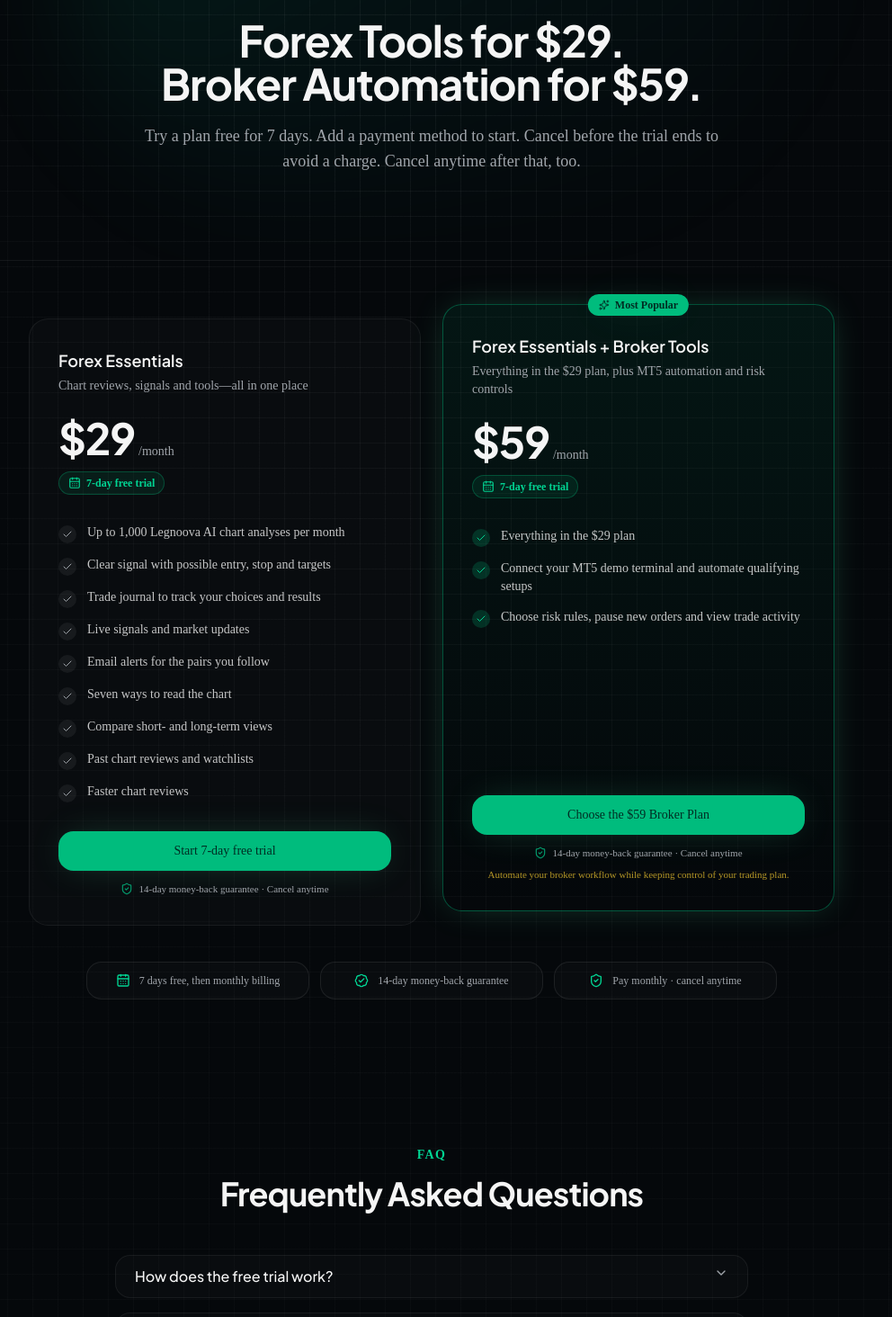
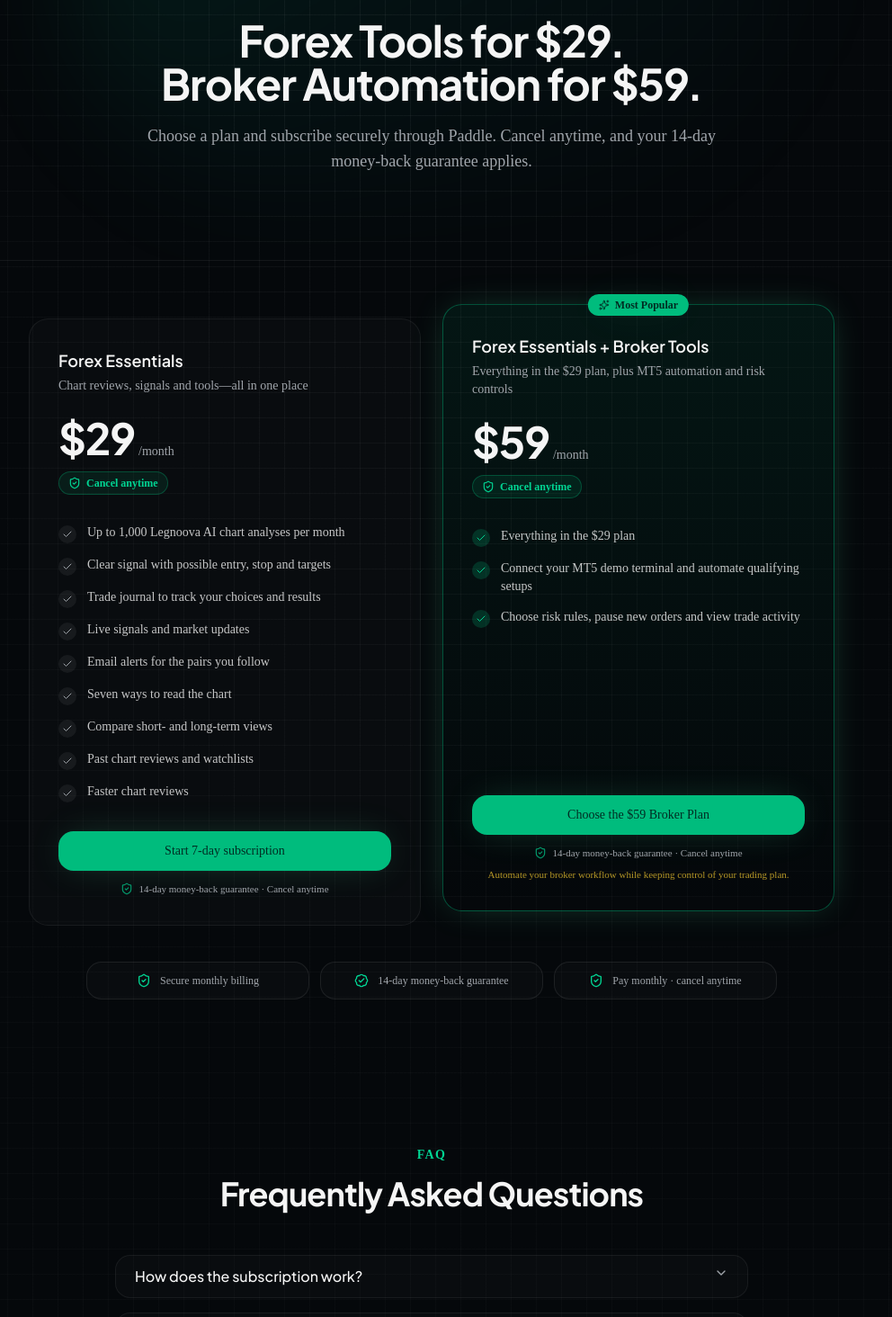
Before and after one commit to Franco-KF/legnoova, a Next.js app: page /pricing in a window 1280 px wide. Shown: the part 180-1644 px from the top of the page at 90% size, without its empty margins (160-1152 px from the left). Built offline with nearby package versions, Linux system fonts and the light colour scheme; no server answers.

Commit message:
fix: remove free trial marketing and checkout copy

```diff
--- a/src/app/(app)/app/billing/checkout/page.tsx
+++ b/src/app/(app)/app/billing/checkout/page.tsx
@@ -3,9 +3,9 @@
 import { Suspense, useMemo } from "react";
 import Link from "next/link";
 import { useSearchParams } from "next/navigation";
-import { ArrowLeft, CalendarDays, Check, ShieldCheck } from "lucide-react";
+import { ArrowLeft, Check, ShieldCheck } from "lucide-react";
 import { PLANS } from "@/config/plans";
-import { MONEY_BACK_DAYS, TRIAL_DAYS } from "@/config/billing";
+import { MONEY_BACK_DAYS } from "@/config/billing";
 import { PaddleInlineCheckout } from "@/components/billing/paddle-inline-checkout";
 
 export default function CheckoutPage() {
@@ -35,7 +35,7 @@ function CheckoutContent() {
 
       <header className="max-w-3xl">
         <p className="text-sm font-semibold uppercase tracking-[0.18em] text-emerald-400">Secure checkout</p>
-        <h1 className="mt-2 font-heading text-3xl font-bold tracking-tight sm:text-4xl">Start your {TRIAL_DAYS}-day free trial</h1>
+        <h1 className="mt-2 font-heading text-3xl font-bold tracking-tight sm:text-4xl">Subscribe to {plan.name}</h1>
         <p className="mt-3 text-muted-foreground">Complete your subscription securely through Paddle. Legnoova does not collect or store your payment card details.</p>
       </header>
 
@@ -54,13 +54,9 @@ function CheckoutContent() {
 
           <div className="space-y-5 p-6 sm:p-8">
             <div className="grid gap-3 sm:grid-cols-2">
-              <div className="rounded-xl border border-emerald-500/20 bg-emerald-500/[0.06] p-4">
-                <p className="flex items-center gap-2 text-sm font-semibold text-emerald-200"><CalendarDays className="h-4 w-4"/>{TRIAL_DAYS} days free</p>
-                <p className="mt-1 text-xs leading-5 text-muted-foreground">$0 during the trial. Paddle shows the first charge date before you confirm.</p>
-              </div>
-              <div className="rounded-xl border border-white/[0.08] bg-white/[0.02] p-4">
-                <p className="flex items-center gap-2 text-sm font-semibold"><ShieldCheck className="h-4 w-4 text-emerald-400"/>You stay in control</p>
-                <p className="mt-1 text-xs leading-5 text-muted-foreground">Cancel before the trial ends to avoid the first charge. Your plan renews monthly if you keep it.</p>
+              <div className="rounded-xl border border-emerald-500/20 bg-emerald-500/[0.06] p-4 sm:col-span-2">
+                <p className="flex items-center gap-2 text-sm font-semibold text-emerald-200"><ShieldCheck className="h-4 w-4"/>Secure monthly subscription</p>
+                <p className="mt-1 text-xs leading-5 text-muted-foreground">Your monthly price and first payment date are shown by Paddle before confirmation. Cancel anytime to stop future renewals.</p>
               </div>
             </div>
 
--- a/src/app/(app)/app/pricing/page.tsx
+++ b/src/app/(app)/app/pricing/page.tsx
@@ -25,7 +25,7 @@ export const metadata: Metadata = {
 };
 
 const TRUST = [
-  { icon: CalendarDays, label: `${TRIAL_DAYS}-day free trial` },
+  { icon: CalendarDays, label: `${TRIAL_DAYS}-day subscription` },
   { icon: ShieldCheck, label: "Encrypted card storage" },
   { icon: BadgeCheck, label: `${MONEY_BACK_DAYS}-day money-back guarantee` },
   { icon: Lock, label: "Cancel anytime, no fees" },
@@ -59,7 +59,7 @@ export default async function UpgradePage({
           <Sparkles className="mt-0.5 h-4 w-4 shrink-0 text-amber-400" />
           <p>
             <strong className="font-semibold">Choose a plan to continue.</strong>{" "}
-            Start with a {TRIAL_DAYS}-day free trial — your workspace unlocks
+            Start with a {TRIAL_DAYS}-day subscription — your workspace unlocks
             the moment it begins, and you won&apos;t be charged until the trial
             ends.
           </p>
@@ -72,7 +72,7 @@ export default async function UpgradePage({
         description={
           hasPlan
             ? "You have full access. Manage your subscription or switch plans below."
-            : `Every plan starts with a ${TRIAL_DAYS}-day free trial. Upgrade, cancel, or switch anytime.`
+            : `Every plan starts with a ${TRIAL_DAYS}-day subscription. Upgrade, cancel, or switch anytime.`
         }
         actions={
           hasPlan ? (
--- a/src/app/(marketing)/pricing/page.tsx
+++ b/src/app/(marketing)/pricing/page.tsx
@@ -1,30 +1,30 @@
 import type { Metadata } from "next";
 import { PLANS } from "@/config/plans";
-import { MONEY_BACK_DAYS, TRIAL_DAYS } from "@/config/billing";
+import { MONEY_BACK_DAYS } from "@/config/billing";
 import { PricingCard } from "@/components/marketing/pricing-card";
 import { SubpageHero } from "@/components/marketing/subpage-hero";
 import { FAQ } from "@/components/marketing/faq";
 import { CTASection } from "@/components/marketing/cta-section";
 import { JsonLd } from "@/components/seo/json-ld";
-import { BadgeCheck, CalendarDays, ShieldCheck } from "lucide-react";
+import { BadgeCheck, ShieldCheck } from "lucide-react";
 import { siteUrl } from "@/config/site";
 
 export const metadata: Metadata = {
   title: "Pricing",
-  description: `Get clear chart reviews, signals and trading tools in one place. Try Legnoova free for ${TRIAL_DAYS} days. Cancel anytime.`,
+  description: "Get clear chart reviews, signals and trading tools in one place with secure monthly billing. Cancel anytime.",
   alternates: {
     canonical: `${siteUrl}/pricing`,
   },
   openGraph: {
     type: "website",
     title: "Pricing — Legnoova AI",
-    description: `Start with a ${TRIAL_DAYS}-day free trial. Your next trade deserves a second opinion.`,
+    description: "Secure monthly billing. Your next trade deserves a second opinion.",
     url: `${siteUrl}/pricing`,
   },
   twitter: {
     card: "summary_large_image",
     title: "Pricing — Legnoova AI",
-    description: `Start with a ${TRIAL_DAYS}-day free trial. Your next trade deserves a second opinion.`,
+    description: "Secure monthly billing. Your next trade deserves a second opinion.",
   },
 };
 
@@ -62,7 +62,7 @@ export default function PricingPage() {
       <SubpageHero
         eyebrow="Pricing"
         title={<>Forex Tools for $29.<br className="hidden sm:block" /> Broker Automation for $59.</>}
-        subtitle={`Try a plan free for ${TRIAL_DAYS} days. Add a payment method to start. Cancel before the trial ends to avoid a charge. Cancel anytime after that, too.`}
+        subtitle="Choose a plan and subscribe securely through Paddle. Cancel anytime, and your 14-day money-back guarantee applies."
       />
       <section className="py-16">
         <div className="mx-auto max-w-7xl px-4 sm:px-6 lg:px-8">
@@ -80,7 +80,7 @@ export default function PricingPage() {
 
           <div className="mx-auto mt-10 grid max-w-3xl gap-3 sm:grid-cols-3">
             {[
-              { icon: CalendarDays, label: `${TRIAL_DAYS} days free, then monthly billing` },
+              { icon: ShieldCheck, label: "Secure monthly billing" },
               { icon: BadgeCheck, label: `${MONEY_BACK_DAYS}-day money-back guarantee` },
               { icon: ShieldCheck, label: "Pay monthly · cancel anytime" },
             ].map(({ icon: Icon, label }) => (
--- a/src/app/(marketing)/terms/page.tsx
+++ b/src/app/(marketing)/terms/page.tsx
@@ -1,6 +1,6 @@
 import type { Metadata } from "next";
 import { SubpageHero } from "@/components/marketing/subpage-hero";
-import { MONEY_BACK_DAYS, TRIAL_DAYS } from "@/config/billing";
+import { MONEY_BACK_DAYS } from "@/config/billing";
 import { siteConfig, siteUrl } from "@/config/site";
 
 export const metadata: Metadata = {
@@ -27,7 +27,7 @@ const sections = [
   },
   {
     title: "4. Free Trial",
-    body: `New subscribers may start with a ${TRIAL_DAYS}-day free trial. A valid payment method is required to begin the trial, but you will not be charged during the trial period. We will remind you before the trial ends. If you cancel before the trial ends, you will not be charged and the subscription will not continue. If you do not cancel, your paid subscription begins automatically when the trial ends and you will be charged the then-current monthly price for your selected plan, and thereafter on a recurring basis.`,
+    body: "Subscriptions are billed monthly at the price shown for the selected plan. By subscribing, you authorize recurring charges until you cancel. Prices may include applicable taxes. If a payment fails, access may be suspended until the balance is settled."
   },
   {
     title: "5. Billing, Auto-Renewal and Payment",
@@ -39,7 +39,7 @@ const sections = [
   },
   {
     title: "7. Refunds and Money-Back Guarantee",
-    body: `If you are not satisfied, you may request a full refund of your first paid charge within ${MONEY_BACK_DAYS} days of the date that charge was made (the day your free trial ended). Refund requests can be made by contacting ${siteConfig.contactEmail} from the email address on your account. Approved refunds are returned to the original payment method. After the ${MONEY_BACK_DAYS}-day window, payments are non-refundable, but you may still cancel at any time to prevent future charges. Nothing in this section limits any non-waivable statutory rights you may have under applicable consumer law.`,
+    body: `If you are not satisfied, you may request a full refund of your first paid charge within ${MONEY_BACK_DAYS} days. Contact ${siteConfig.contactEmail} from your account email. Approved refunds are returned to the original payment method. You may still cancel at any time to prevent future charges.`,
   },
   {
     title: "8. Acceptable Use",
@@ -69,7 +69,7 @@ export default function TermsPage() {
       <SubpageHero
         eyebrow="Legal"
         title="Terms of Service"
-        subtitle="Plain-language terms covering your free trial, billing, cancellation and money-back guarantee."
+        subtitle="Plain-language terms covering billing, cancellation and the money-back guarantee."
       />
       <section className="py-16">
         <div className="mx-auto max-w-3xl space-y-8 px-4 sm:px-6 lg:px-8">
--- a/src/components/layout/footer.tsx
+++ b/src/components/layout/footer.tsx
@@ -1,6 +1,6 @@
 import Link from "next/link";
 import { Logo } from "./logo";
-import { MONEY_BACK_DAYS, TRIAL_DAYS } from "@/config/billing";
+import { MONEY_BACK_DAYS } from "@/config/billing";
 import { siteConfig } from "@/config/site";
 
 const columns = [
@@ -40,7 +40,7 @@ export function Footer() {
               you decide what to do next. You stay in control of every trade.
             </p>
             <p className="mt-4 text-xs font-medium text-emerald-400/90">
-              {TRIAL_DAYS}-day free trial · {MONEY_BACK_DAYS}-day money-back
+              Secure monthly billing · {MONEY_BACK_DAYS}-day money-back
               guarantee · Cancel anytime
             </p>
             <a
--- a/src/components/marketing/cta-section.tsx
+++ b/src/components/marketing/cta-section.tsx
@@ -1,7 +1,7 @@
 import Link from "next/link";
-import { ArrowRight, BadgeCheck, CalendarDays, ShieldCheck, TrendingUp } from "lucide-react";
+import { ArrowRight, BadgeCheck, ShieldCheck, TrendingUp } from "lucide-react";
 import { Button } from "@/components/ui/button";
-import { MONEY_BACK_DAYS, TRIAL_DAYS } from "@/config/billing";
+import { MONEY_BACK_DAYS } from "@/config/billing";
 
 export function CTASection() {
   return (
@@ -49,7 +49,7 @@ export function CTASection() {
 
           <div className="mt-6 flex flex-wrap items-center justify-center gap-x-6 gap-y-2">
             {[
-              { icon: CalendarDays, label: `${TRIAL_DAYS}-day free trial` },
+              { icon: ShieldCheck, label: "Secure monthly billing" },
               { icon: BadgeCheck, label: `${MONEY_BACK_DAYS}-day money-back guarantee` },
               { icon: ShieldCheck, label: "Cancel anytime" },
             ].map(({ icon: Icon, label }) => (
--- a/src/components/marketing/hero.tsx
+++ b/src/components/marketing/hero.tsx
@@ -1,7 +1,7 @@
 import Link from "next/link";
 import { ArrowRight, Sparkles, ShieldCheck, GitCompareArrows } from "lucide-react";
 import { Button } from "@/components/ui/button";
-import { TRIAL_DAYS } from "@/config/billing";
+
 import { HeroMockAnalysis } from "./hero-mock-analysis";
 
 export function Hero() {
@@ -25,7 +25,7 @@ export function Hero() {
             </span>
             <span className="hidden h-3.5 w-px bg-emerald-500/30 sm:block" />
             <span className="hidden text-sm font-semibold text-emerald-300 sm:block">
-              {TRIAL_DAYS}-day free trial
+              Cancel anytime
             </span>
           </div>
         </div>
@@ -93,7 +93,7 @@ export function Hero() {
           <div className="hidden h-4 w-px bg-white/[0.1] sm:block" />
           <div className="flex items-center gap-2 text-sm text-muted-foreground">
             <ShieldCheck className="h-4 w-4 text-cyan-400" />
-            {TRIAL_DAYS}-day trial · Payment method required
+            Secure Paddle checkout · Payment method required
           </div>
         </div>
 
--- a/src/components/marketing/pricing-card.tsx
+++ b/src/components/marketing/pricing-card.tsx
@@ -1,7 +1,7 @@
 import Link from "next/link";
-import { CalendarDays, Check, ShieldCheck, Sparkles, Lock } from "lucide-react";
+import { Check, ShieldCheck, Sparkles, Lock } from "lucide-react";
 import type { Plan } from "@/config/plans";
-import { MONEY_BACK_DAYS, TRIAL_DAYS } from "@/config/billing";
+import { MONEY_BACK_DAYS } from "@/config/billing";
 import { cn } from "@/lib/utils";
 import { Button } from "@/components/ui/button";
 
@@ -77,8 +77,8 @@ export function PricingCard({
       </div>
 
       <p className="mt-3 inline-flex items-center gap-1.5 self-start rounded-full border border-emerald-500/30 bg-emerald-500/10 px-2.5 py-1 text-xs font-semibold text-emerald-400">
-        <CalendarDays className="h-3.5 w-3.5" />
-        {TRIAL_DAYS}-day free trial
+        <ShieldCheck className="h-3.5 w-3.5" />
+        Cancel anytime
       </p>
 
       <div className="mt-8 flex-1">
--- a/src/components/marketing/pricing.tsx
+++ b/src/components/marketing/pricing.tsx
@@ -1,7 +1,7 @@
 import { PLANS } from "@/config/plans";
-import { MONEY_BACK_DAYS, TRIAL_DAYS } from "@/config/billing";
+import { MONEY_BACK_DAYS } from "@/config/billing";
 import { PricingCard } from "./pricing-card";
-import { BadgeCheck, CalendarDays, ShieldCheck } from "lucide-react";
+import { BadgeCheck, ShieldCheck } from "lucide-react";
 
 export function Pricing() {
   return (
@@ -16,14 +16,14 @@ export function Pricing() {
           </h2>
           <p className="mt-4 text-muted-foreground">
             Get clear chart reviews, signals and a trading journal for $29 a month.
-            Add simple demo-first MT5 tools for $59 when you are ready. Start with
-            a trial, choose your plan and stay in control. Trading always carries risk.
+            Add simple demo-first MT5 tools for $59 when you are ready. Choose your
+            plan and stay in control. Trading always carries risk.
           </p>
 
           <div className="mt-6 flex flex-wrap items-center justify-center gap-3">
             <span className="inline-flex items-center gap-1.5 rounded-full border border-emerald-500/30 bg-emerald-500/10 px-3.5 py-1.5 text-sm font-semibold text-emerald-400">
-              <CalendarDays className="h-4 w-4" />
-              {TRIAL_DAYS}-day free trial on every plan
+              <ShieldCheck className="h-4 w-4" />
+              Secure monthly billing
             </span>
             <span className="inline-flex items-center gap-1.5 rounded-full border border-white/[0.1] bg-white/[0.03] px-3.5 py-1.5 text-sm text-muted-foreground">
               <ShieldCheck className="h-4 w-4 text-emerald-400" />
@@ -46,7 +46,7 @@ export function Pricing() {
 
         <div className="mx-auto mt-10 grid max-w-3xl gap-3 sm:grid-cols-3">
           {[
-            { icon: CalendarDays, label: `Try free for ${TRIAL_DAYS} days` },
+            { icon: ShieldCheck, label: "Secure monthly billing" },
             { icon: BadgeCheck, label: `${MONEY_BACK_DAYS}-day money-back guarantee` },
             { icon: ShieldCheck, label: "Cancel anytime, no hidden fees" },
           ].map(({ icon: Icon, label }) => (
--- a/src/components/marketing/trust-principles.tsx
+++ b/src/components/marketing/trust-principles.tsx
@@ -1,5 +1,5 @@
 import { Ban, Eye, Clock3, ScanLine } from "lucide-react";
-import { MONEY_BACK_DAYS, TRIAL_DAYS } from "@/config/billing";
+import { MONEY_BACK_DAYS } from "@/config/billing";
 
 const principles = [
   {
@@ -29,7 +29,7 @@ const principles = [
   {
     icon: Clock3,
     title: "Easy to try",
-    description: `Try it free for ${TRIAL_DAYS} days. Cancel anytime. The ${MONEY_BACK_DAYS}-day money-back guarantee also applies.`,
+    description: `Subscribe monthly with secure billing. Cancel anytime. The ${MONEY_BACK_DAYS}-day money-back guarantee also applies.`,
     accent: "text-amber-400",
     tint: "bg-amber-500/10",
   },
--- a/src/config/faqs.ts
+++ b/src/config/faqs.ts
@@ -1,9 +1,9 @@
-import { MONEY_BACK_DAYS, TRIAL_DAYS } from "./billing";
+import { MONEY_BACK_DAYS } from "./billing";
 
 export const faqs = [
   {
-    question: "How does the free trial work?",
-    answer: `Start with a ${TRIAL_DAYS}-day free trial. You need to add a payment method, but we won't charge you during the trial. Cancel before it ends to avoid the monthly charge. If you keep your plan, it will renew at its listed price.`,
+    question: "How does the subscription work?",
+    answer: `Subscribe monthly. You need to add a payment method, but we won't charge you during the trial. Cancel before it ends to avoid the monthly charge. If you keep your plan, it will renew at its listed price.`,
   },
   {
     question: "Is Legnoova financial advice?",
--- a/src/config/plans.ts
+++ b/src/config/plans.ts
@@ -11,7 +11,7 @@ export interface Plan {
   highlight: boolean;
   features: string[];
   cta: string;
-  /** Length of the free trial in days before the first charge. */
+  /** Length of the subscription in days before the first charge. */
   trialDays: number;
   /** Optional marketing note shown on the public pricing cards. */
   note?: string;
@@ -45,7 +45,7 @@ export const PLANS: Plan[] = [
       "Past chart reviews and watchlists",
       "Faster chart reviews",
     ],
-    cta: `Start ${TRIAL_DAYS}-day free trial`,
+    cta: `Start ${TRIAL_DAYS}-day subscription`,
     priceId: process.env.NEXT_PUBLIC_PADDLE_PRICE_ANALYZE,
   },
   {
@@ -62,7 +62,7 @@ export const PLANS: Plan[] = [
       "Connect your MT5 demo terminal and automate qualifying setups",
       "Choose risk rules, pause new orders and view trade activity",
     ],
-    cta: `Start ${TRIAL_DAYS}-day free trial`,
+    cta: `Start ${TRIAL_DAYS}-day subscription`,
     priceId: process.env.NEXT_PUBLIC_PADDLE_PRICE_BROKER,
   },
 ];
```
